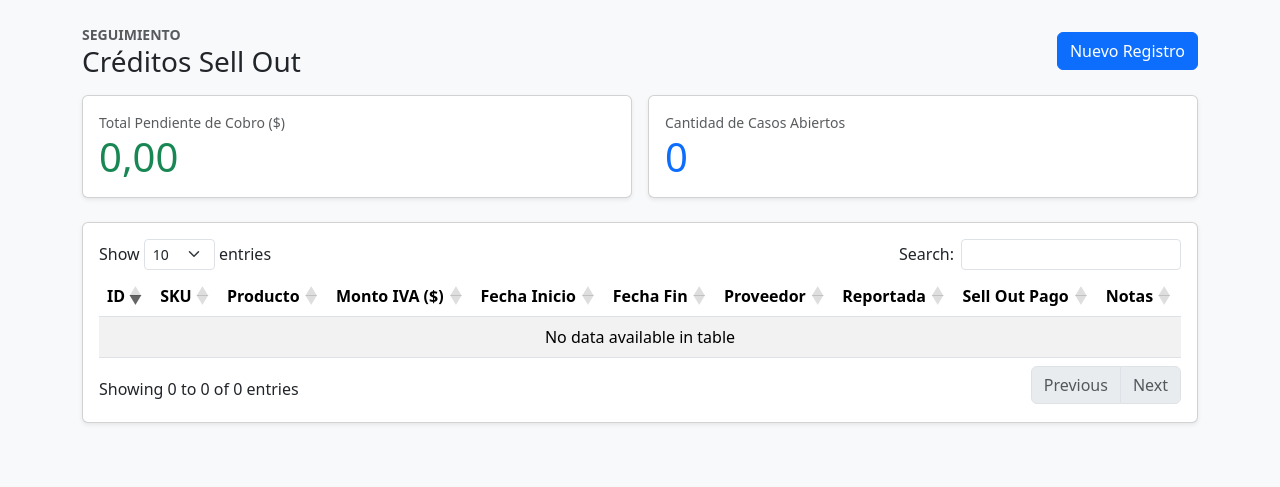
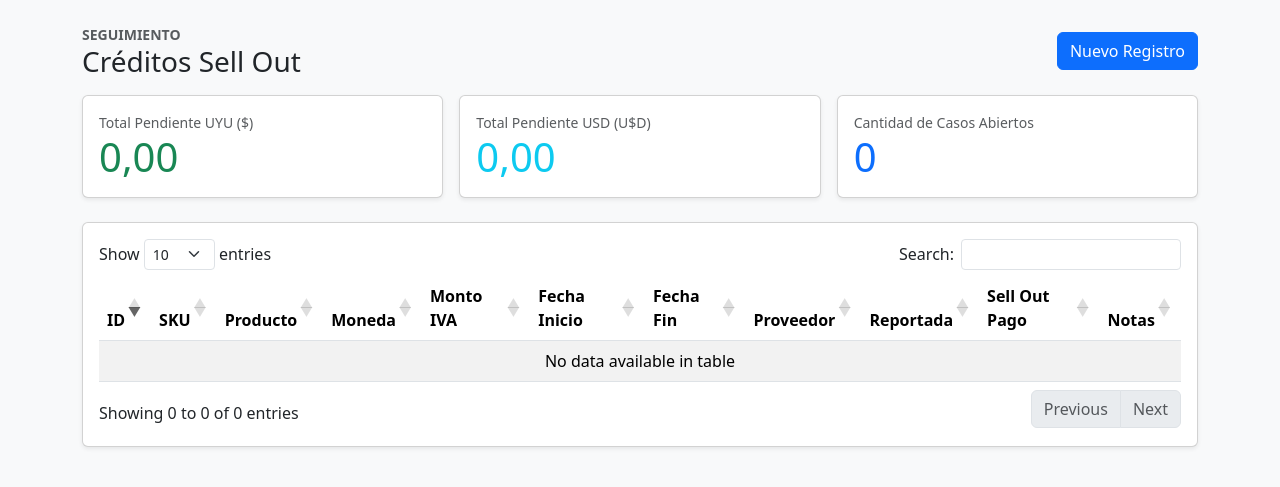
Before and after one commit to smorando01/sellout, a PHP site: page / in a window 1280 px wide. Shown: the top 487 px of the page. Run offline with PHP 8.4, Linux system fonts and the light colour scheme; data that the repository does not hold is empty; some libraries are stand-ins or nearby versions.

Commit message:
Se agrega la posibilidad de agregar sell outs en dolares tambien

```diff
--- a/index.php
+++ b/index.php
@@ -1,22 +1,33 @@
 <?php
 require __DIR__ . '/db.php';
 
-// Totales para dashboard
-$totalesStmt = $pdo->query("
-    SELECT
-        COALESCE(SUM(CASE WHEN sell_out_pago = 0 THEN monto_iva END), 0) AS total_pendiente,
-        COALESCE(SUM(CASE WHEN sell_out_pago = 0 THEN 1 END), 0) AS casos_abiertos
-    FROM sellout_credits
-");
-$totales = $totalesStmt->fetch() ?: ['total_pendiente' => 0, 'casos_abiertos' => 0];
-
 // Datos de tabla
 $creditosStmt = $pdo->query("
-    SELECT id, sku, producto, monto_iva, fecha_inicio, fecha_fin, proveedor, reportada, sell_out_pago, notas
+    SELECT id, sku, producto, monto_iva, moneda, fecha_inicio, fecha_fin, proveedor, reportada, sell_out_pago, notas
     FROM sellout_credits
     ORDER BY fecha_inicio DESC, id DESC
 ");
 $creditos = $creditosStmt->fetchAll();
+
+$totales = [
+    'UYU' => ['pendiente' => 0],
+    'USD' => ['pendiente' => 0],
+    'casos_abiertos' => 0,
+];
+
+foreach ($creditos as $credito) {
+    $moneda = strtoupper($credito['moneda'] ?? '');
+    if (!in_array($moneda, ['UYU', 'USD'], true)) {
+        $moneda = 'UYU';
+    }
+    if (!isset($totales[$moneda])) {
+        $totales[$moneda] = ['pendiente' => 0];
+    }
+    if ((int) $credito['sell_out_pago'] === 0) {
+        $totales[$moneda]['pendiente'] += (float) $credito['monto_iva'];
+        $totales['casos_abiertos']++;
+    }
+}
 
 $hoy = new DateTimeImmutable('today');
 ?>
@@ -43,17 +54,27 @@ $hoy = new DateTimeImmutable('today');
     </div>
 
     <div class="row g-3 mb-4">
-        <div class="col-md-6">
+        <div class="col-md-4">
             <div class="card shadow-sm">
                 <div class="card-body">
-                    <div class="text-muted small">Total Pendiente de Cobro ($)</div>
+                    <div class="text-muted small">Total Pendiente UYU ($)</div>
                     <div class="display-6 text-success">
-                        <?php echo number_format((float) $totales['total_pendiente'], 2, ',', '.'); ?>
+                        <?php echo number_format((float) ($totales['UYU']['pendiente'] ?? 0), 2, ',', '.'); ?>
                     </div>
                 </div>
             </div>
         </div>
-        <div class="col-md-6">
+        <div class="col-md-4">
+            <div class="card shadow-sm">
+                <div class="card-body">
+                    <div class="text-muted small">Total Pendiente USD (U$D)</div>
+                    <div class="display-6 text-info">
+                        <?php echo number_format((float) ($totales['USD']['pendiente'] ?? 0), 2, ',', '.'); ?>
+                    </div>
+                </div>
+            </div>
+        </div>
+        <div class="col-md-4">
             <div class="card shadow-sm">
                 <div class="card-body">
                     <div class="text-muted small">Cantidad de Casos Abiertos</div>
@@ -74,7 +95,8 @@ $hoy = new DateTimeImmutable('today');
                         <th>ID</th>
                         <th>SKU</th>
                         <th>Producto</th>
-                        <th>Monto IVA ($)</th>
+                        <th>Moneda</th>
+                        <th>Monto IVA</th>
                         <th>Fecha Inicio</th>
                         <th>Fecha Fin</th>
                         <th>Proveedor</th>
@@ -86,6 +108,10 @@ $hoy = new DateTimeImmutable('today');
                     <tbody>
                     <?php foreach ($creditos as $credito): ?>
                         <?php
+                        $monedaRow = strtoupper($credito['moneda'] ?? '');
+                        if (!in_array($monedaRow, ['UYU', 'USD'], true)) {
+                            $monedaRow = 'UYU';
+                        }
                         $fechaFin = $credito['fecha_fin'] ? new DateTimeImmutable($credito['fecha_fin']) : null;
                         $vencido = $fechaFin && $fechaFin < $hoy && !(int) $credito['sell_out_pago'];
                         ?>
@@ -95,7 +121,13 @@ $hoy = new DateTimeImmutable('today');
                             <td><?php echo (int) $credito['id']; ?></td>
                             <td><?php echo htmlspecialchars((string) $credito['sku'], ENT_QUOTES, 'UTF-8'); ?></td>
                             <td><?php echo htmlspecialchars((string) $credito['producto'], ENT_QUOTES, 'UTF-8'); ?></td>
-                            <td><?php echo number_format((float) $credito['monto_iva'], 2, ',', '.'); ?></td>
+                            <td><?php echo htmlspecialchars((string) $monedaRow, ENT_QUOTES, 'UTF-8'); ?></td>
+                            <td>
+                                <?php
+                                $simbolo = $monedaRow === 'USD' ? 'U$D ' : '$ ';
+                                echo $simbolo . number_format((float) $credito['monto_iva'], 2, ',', '.');
+                                ?>
+                            </td>
                             <td><?php echo htmlspecialchars((string) $credito['fecha_inicio'], ENT_QUOTES, 'UTF-8'); ?></td>
                             <td><?php echo htmlspecialchars((string) $credito['fecha_fin'], ENT_QUOTES, 'UTF-8'); ?></td>
                             <td><?php echo htmlspecialchars((string) $credito['proveedor'], ENT_QUOTES, 'UTF-8'); ?></td>
@@ -140,15 +172,22 @@ $hoy = new DateTimeImmutable('today');
                             <label class="form-label">Producto</label>
                             <input type="text" name="producto" class="form-control" required>
                         </div>
-                        <div class="col-md-4">
-                            <label class="form-label">Monto IVA ($)</label>
+                        <div class="col-md-3">
+                            <label class="form-label">Moneda</label>
+                            <select name="moneda" class="form-select" required>
+                                <option value="UYU" selected>$ (UYU)</option>
+                                <option value="USD">U$D (USD)</option>
+                            </select>
+                        </div>
+                        <div class="col-md-3">
+                            <label class="form-label">Monto IVA</label>
                             <input type="number" name="monto_iva" class="form-control" min="0" step="0.01" required>
                         </div>
-                        <div class="col-md-4">
+                        <div class="col-md-3">
                             <label class="form-label">Fecha Inicio</label>
                             <input type="date" name="fecha_inicio" class="form-control" required>
                         </div>
-                        <div class="col-md-4">
+                        <div class="col-md-3">
                             <label class="form-label">Fecha Fin</label>
                             <input type="date" name="fecha_fin" class="form-control" required>
                         </div>
```
Also changed, not shown: actions.php (+6 -3 lines), schema.sql (added, +23 -0 lines).
